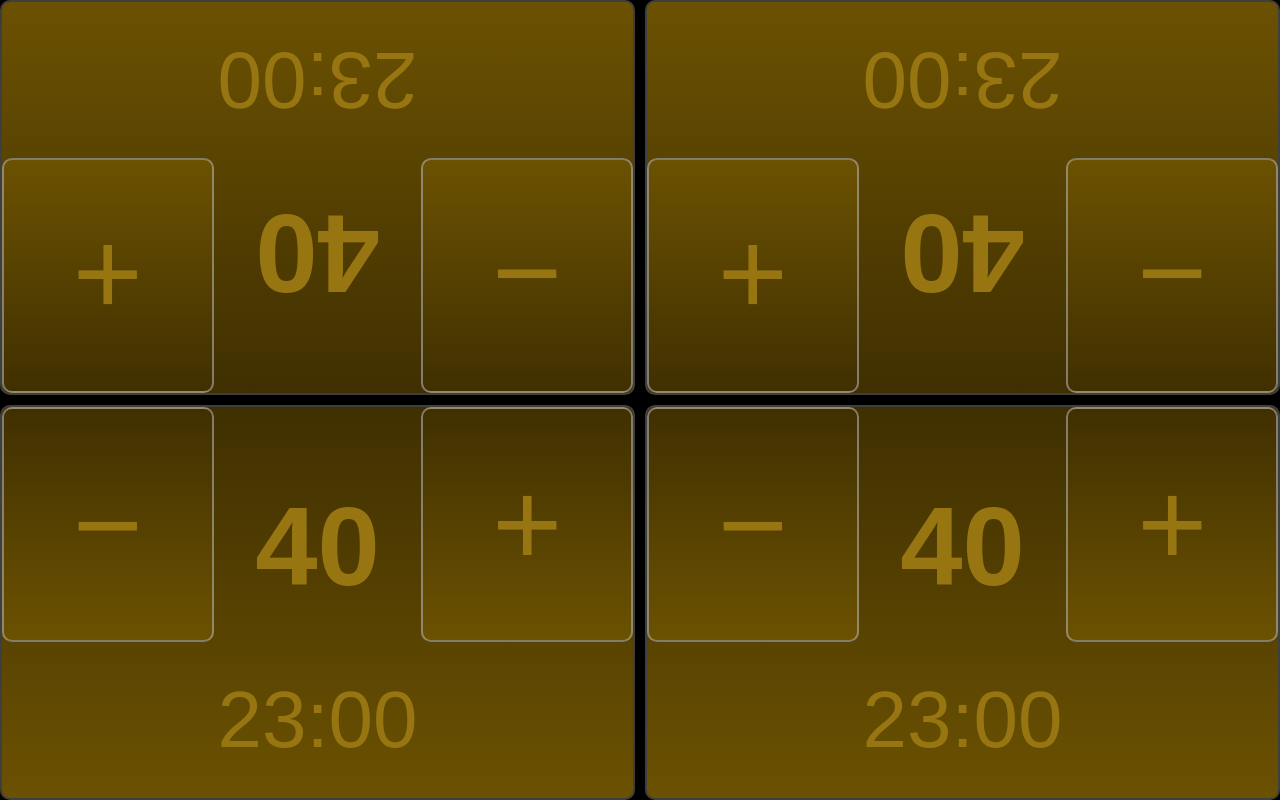
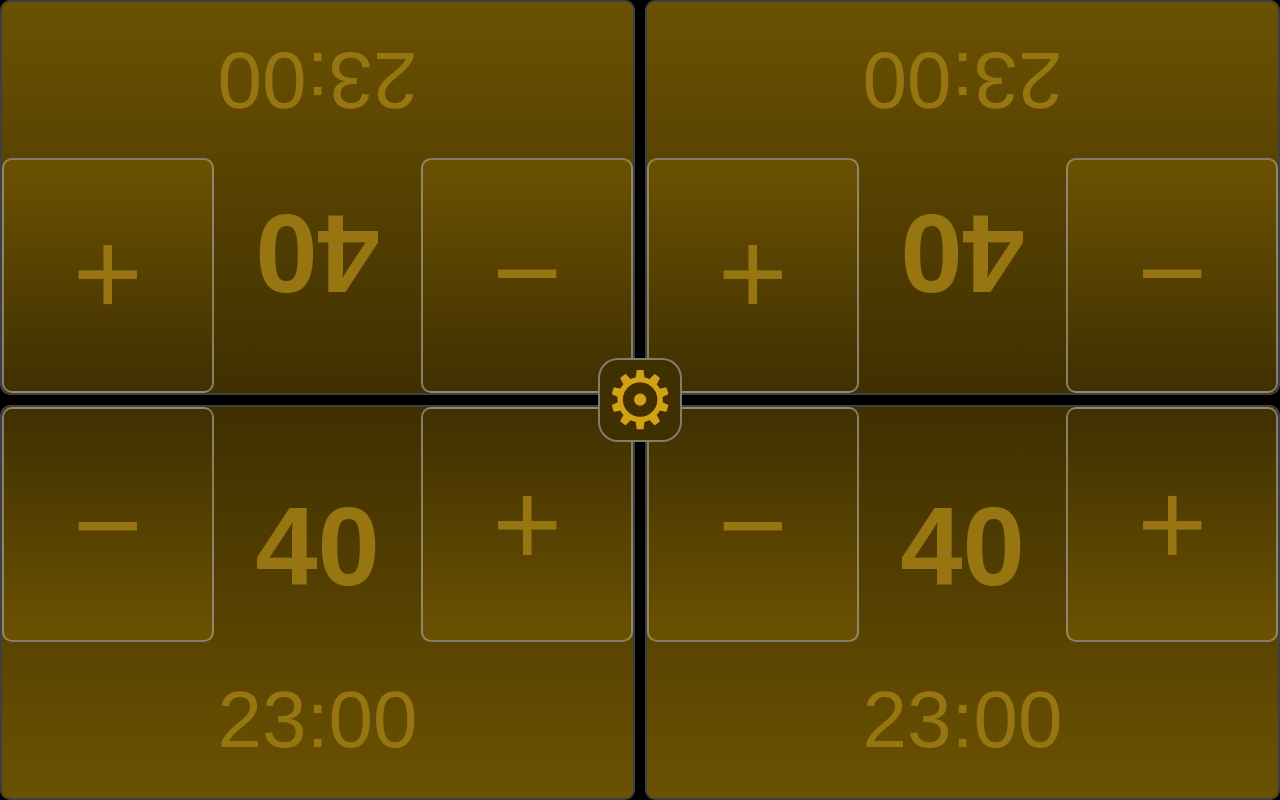
Before and after one commit to jensradk/CommanderPlayPad, a SvelteKit app: page / in a window 1280 px wide. Built offline with nearby package versions, Linux system fonts and the light colour scheme.

Commit message:
Settings rough mix

```diff
--- a/src/routes/+page.svelte
+++ b/src/routes/+page.svelte
@@ -10,7 +10,13 @@
   ];
   let activePlayerIndex = -1;
 
-  function handleMessage(event) {
+  let showSettings = false;
+
+  // Have settings here?
+  let startingLife = 40
+  let startingTime = 23
+
+  function handleUpdateActive(event) {
     let playerIndex = event.detail.index;
 
     for (let i = 0; i < playerList.length; i++) {
@@ -25,6 +31,14 @@
       playerList[activePlayerIndex].startTimer();
     }
   }
+
+  function restart() {
+    for (let i = 0; i < playerList.length; i++) {
+      playerList[i].reset(startingLife, startingTime);
+    }
+    showSettings = false;
+  }
+
 </script>
 
 <div class="grid">
@@ -33,10 +47,27 @@
       index={i}
       baseClass={playerBaseClass}
       bind:this={playerList[i]}
-      on:message={handleMessage}
+      on:updateActive={handleUpdateActive}
     />
   {/each}
+  <div id="settings-button" class="unselectable" on:click={() => (showSettings = true)}>
+    &#9881;
+  </div>
 </div>
+
+{#if showSettings}
+  <div id="settings">
+    <div>
+      <div>Starting life: <input type=number bind:value={startingLife}></div>
+      <div>Starting time: <input type=number bind:value={startingTime}></div>
+      <div>Start nyt spil:</div>
+      <button on:click={() => (restart())}>&#x2672;</button>
+    </div>
+    <div>
+      <button on:click={() => (showSettings = false)}>&#10148;</button>
+    </div>
+  </div>
+{/if}
 
 <style>
   .grid {
@@ -47,4 +78,55 @@
     width: 100vw;
     height: 100vh;
   }
+
+  #settings-button {
+    display: flex;
+    position: absolute;
+    z-index: 99;
+    top: 50%;
+    left: 50%;
+    height: 10vh;
+    width: 10vh;
+    transform: translate(-50%, -50%);
+    color: #d1a215;
+    background-color: #403001;
+    border-radius: 20px;
+    border: 2px solid rgba(175, 175, 175, 0.6);
+    font-size: 10vh;
+    justify-content: center;
+    align-items: center;
+  }
+
+  #settings {
+    display: grid;
+    grid-template-columns: repeat(2, 1fr);
+    grid-template-rows: repeat(2, 1fr);
+    background-color: black;
+    color: #d1a215;
+    position: fixed;
+    top: 0;
+    left: 0;
+    width: 100vw;
+    height: 100vh;
+    z-index: 100;
+  }
+
+  #settings button {
+    font-size: 15vh;
+    flex: 1;
+    margin: 0rem;
+    padding: 0px;
+    border-radius: 10px;
+    border: 2px solid rgba(175, 175, 175, 0.6);
+    opacity: 1;
+  }
+
+  .unselectable {
+    -webkit-touch-callout: none;
+    -webkit-user-select: none;
+    -khtml-user-select: none;
+    -moz-user-select: none;
+    -ms-user-select: none;
+    user-select: none;
+  }
 </style>
--- a/src/routes/Player.svelte
+++ b/src/routes/Player.svelte
@@ -1,16 +1,13 @@
 <script>
   import { createEventDispatcher } from "svelte";
 
-  const STARTING_LIFE_TOTAL = 40;
-  const STARTING_TIME = 23 * 60;
-
-
+  const DEFAULT_STARTING_LIFE_TOTAL = 40;
+  const DEFAULT_STARTING_TIME = 23 * 60;
 
   export let index;
-  export let isDead = false;
-  export let lifeTotal = STARTING_LIFE_TOTAL;
+  export let lifeTotal = DEFAULT_STARTING_LIFE_TOTAL;
   export let activeTimer = false;
-  export let timeRemaining = STARTING_TIME;
+  export let timeRemaining = DEFAULT_STARTING_TIME;
   export let baseClass;
   let statusClass = "alive-player";
   let activeClass = "inactive-player";
@@ -22,13 +19,13 @@
   const dispatch = createEventDispatcher();
 
   function clicked() {
-    dispatch("message", { index: index });
+    dispatch("updateActive", { index: index });
   }
 
   let intervalId = null;
 
   export function startTimer() {
-    if (!isDead && timeRemaining > 0) {
+    if (!isDead() && timeRemaining > 0) {
       activeTimer = true;
       intervalId = setInterval(() => {
         timeRemaining--;
@@ -42,22 +39,28 @@
   }
 
   export function stopTimer() {
-    if (!isDead) {
-      activeTimer = false;
-      clearInterval(intervalId);
-      activeClass = "inactive-player";
+    activeTimer = false;
+    clearInterval(intervalId);
+    activeClass = "inactive-player";
+    if (isDead()) {
+      lifeButtonClass = "dead-life-button";
+    } else {
       lifeButtonClass = "inactive-life-button";
     }
   }
 
-  export function resetTimer() {
+  export function reset(life, timeMinutes) {
     activeTimer = false;
     clearInterval(intervalId);
-    lifeTotal = STARTING_LIFE_TOTAL;
-    timeRemaining = STARTING_TIME;
+    lifeTotal = life;
+    timeRemaining = timeMinutes * 60;
     statusClass = "alive-player";
     activeClass = "inactive-player";
-    lifeButtonClass = "active-life-button";
+    lifeButtonClass = "inactive-life-button";
+  }
+
+  function isDead() {
+    return lifeTotal <= 0;
   }
 
   function addToLife(value) {
@@ -72,11 +75,9 @@
       stopTimer();
       statusClass = "dead-player";
       lifeButtonClass = "dead-life-button";
-      isDead = true;
     } else if (lifeTotal > 0) {
       statusClass = "alive-player";
       lifeButtonClass = activeClass === "active-player" ? "active-life-button" : "inactive-life-button";
-      isDead = false;
     }
 
     // lifeChangeClass = "";
@@ -88,7 +89,7 @@
      */
     setTimeout(
       (changeTimestamp) => {
-        if (changeTimestamp == lifeChangeTimestamp) {
+        if (changeTimestamp === lifeChangeTimestamp) {
           lifeChangeClass = "hide-me";
           setTimeout(() => {
             lifeChange = 0;
@@ -111,14 +112,14 @@
         addToLife(-1);
       }}>−</button
     >
-    <div style="flex: 1;">
+    <div on:click={clicked} on:keypress={clicked} style="flex: 1;">
       <div
         class={lifeChangeClass}
         style="display: flex; font-size: 5vh; position:relative; align-items:center; justify-content: center;"
       >
         {lifeChange > 0 ? "+" + lifeChange : lifeChange}
       </div>
-      <h1 on:click={clicked} on:keypress={clicked}>{lifeTotal}</h1>
+      <h1>{lifeTotal}</h1>
     </div>
     <button
       class={lifeButtonClass}
```
